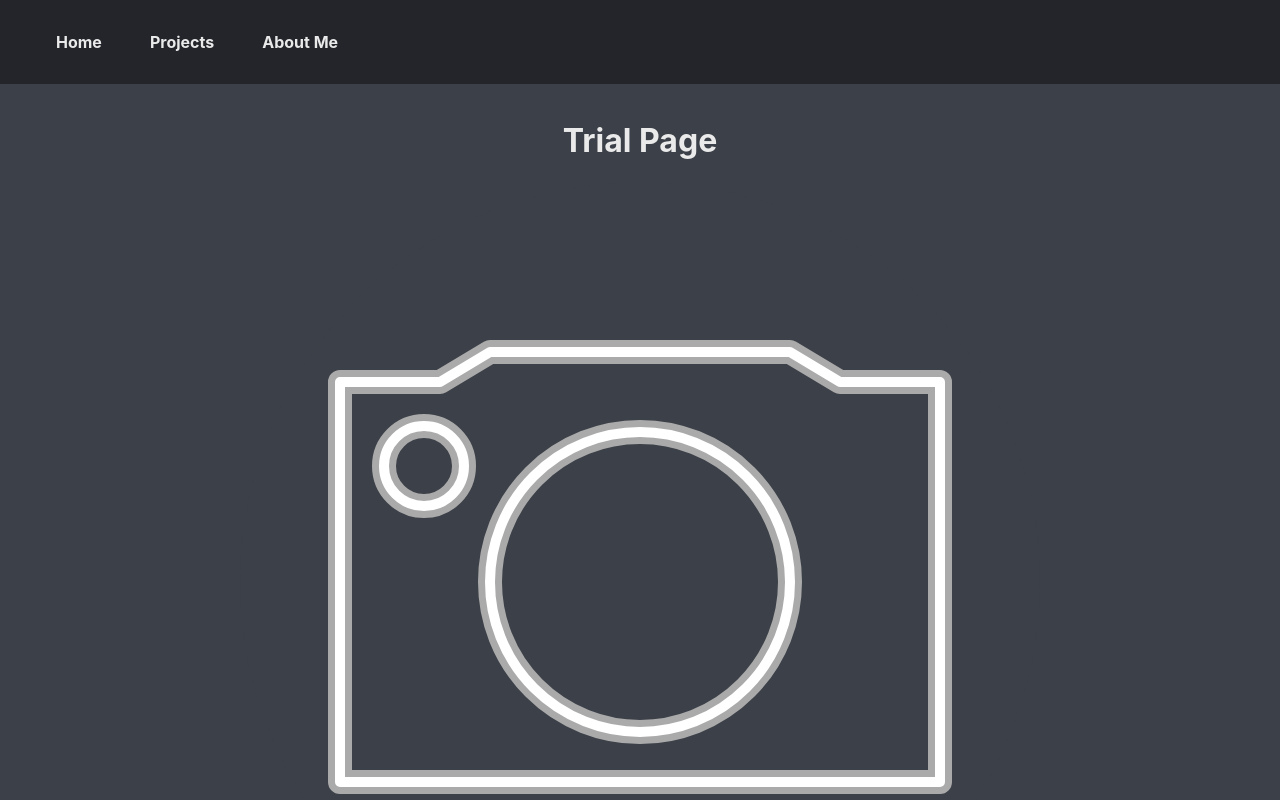
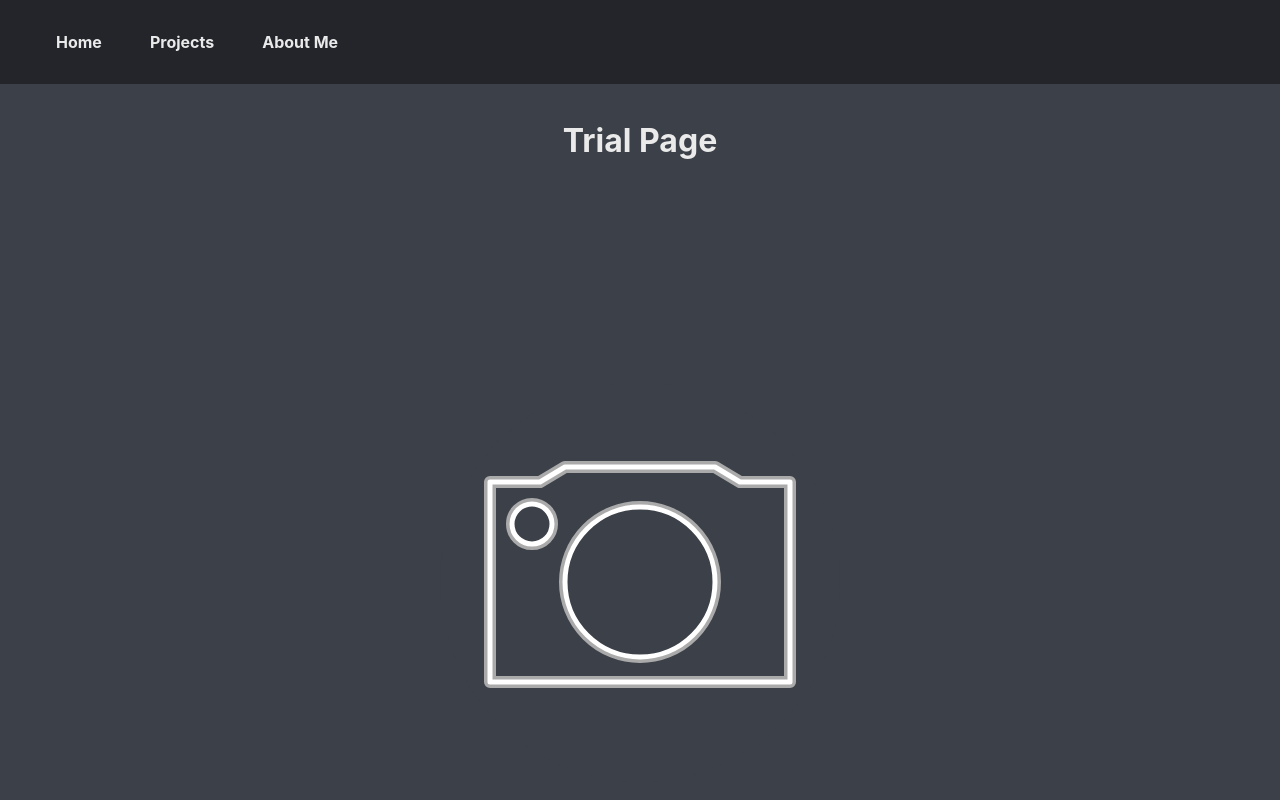
Before and after one commit to cgrundman/christian-grundman-website, a React (Create React App) app: page /trial in a window 1280 px wide. Shown: the top 800 px of the page. Built offline with nearby package versions, Linux system fonts and the light colour scheme.

Commit message:
extract svg into its own code

```diff
--- /dev/null
+++ b/src/logos/trial_1.jsx
@@ -0,0 +1,66 @@
+import * as React from "react";
+const Trial1 = (props) => (
+  <svg
+    width={800}
+    height={800}
+    viewBox="0 0 400 400"
+    fill="none"
+    xmlns="http://www.w3.org/2000/svg"
+    {...props}
+  >
+    <defs>
+      <g id="a">
+        <path
+          stroke="#aaa"
+          strokeWidth={12}
+          strokeLinecap="round"
+          strokeLinejoin="round"
+          d="M50 300V100h50l25-15h150l25 15h50v200z"
+        />
+        <circle
+          stroke="#aaa"
+          strokeWidth={12}
+          strokeMiterlimit={10}
+          cx={200}
+          cy={200}
+          r={75}
+        />
+        <circle
+          cx={92}
+          cy={142}
+          r={20}
+          stroke="#aaa"
+          strokeWidth={12}
+          strokeMiterlimit={10}
+        />
+        <path
+          stroke="#fff"
+          fill="transparent"
+          strokeWidth={5}
+          strokeLinecap="round"
+          strokeLinejoin="round"
+          d="M50 300V100h50l25-15h150l25 15h50v200z"
+        />
+        <circle
+          stroke="#fff"
+          strokeWidth={5}
+          strokeMiterlimit={10}
+          cx={200}
+          cy={200}
+          r={75}
+        />
+        <circle
+          cx={92}
+          cy={142}
+          r={20}
+          stroke="#fff"
+          strokeWidth={5}
+          strokeMiterlimit={10}
+        />
+      </g>
+    </defs>
+    <circle cx={200} cy={200} r={200} stroke="transparent" />
+    <use href="#a" />
+  </svg>
+);
+export default Trial1;
--- a/src/pages/TrialPage.js
+++ b/src/pages/TrialPage.js
@@ -1,5 +1,6 @@
 import React, { useState } from 'react';
 import './TrialPage.css';
+import Trial1 from '../logos/trial_1.jsx';
 import PageContent from '../components/PageContent';
 
 const TrialPage = () => {
@@ -11,28 +12,7 @@ const TrialPage = () => {
 
   return (
     <PageContent title="Trial Page" >
-        <svg
-            width="800"
-            height="800"
-            viewBox="0 0 400 400"
-            fill="none"
-            xmlns="http://www.w3.org/2000/svg"
-            className={isHighlighted ? 'highlight' : ''}
-            onClick={handleToggleHighlight}
-        >
-            <defs>
-                <g id="a">
-                <path stroke-width="12" stroke-linecap="round" stroke-linejoin="round" d="M50 300V100h50l25-15h150l25 15h50v200z"/>
-                <circle stroke-width="12" stroke-miterlimit="10" cx="200" cy="200" r="75"/>
-                <circle cx="92" cy="142" r="20" stroke-width="12" stroke-miterlimit="10"/>
-                <path stroke="#fff" fill="transparent" stroke-width="5" stroke-linecap="round" stroke-linejoin="round" d="M50 300V100h50l25-15h150l25 15h50v200z"/>
-                <circle stroke="#fff" fill="transparent" stroke-width="5" stroke-miterlimit="10" cx="200" cy="200" r="75"/>
-                <circle cx="92" cy="142" r="20" stroke="#fff" fill="transparent" stroke-width="5" stroke-miterlimit="10"/>
-                </g>
-            </defs>
-            <circle stroke="transparent" cx="200" cy="200" r="200"/>
-            <use href="#a"/>
-        </svg>
+        <Trial1 className={isHighlighted ? 'highlight' : ''} onClick={handleToggleHighlight} width="400" />
     </PageContent>
   );
 };
```
